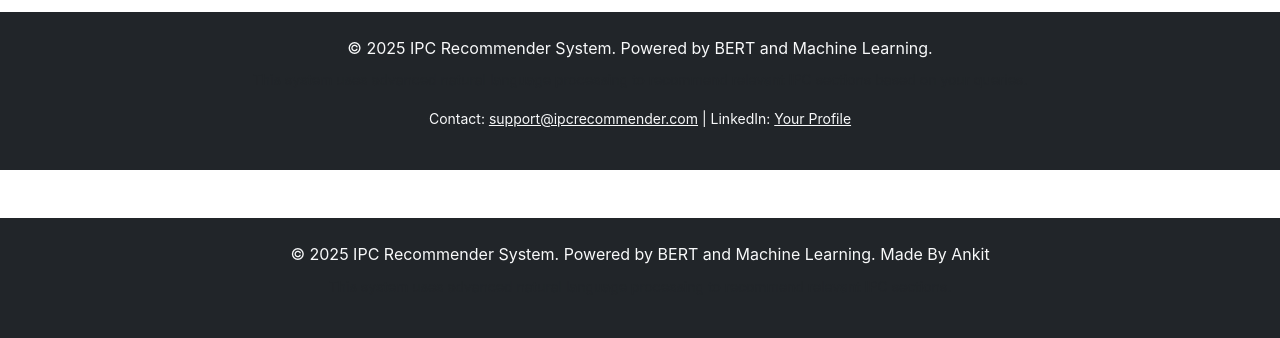
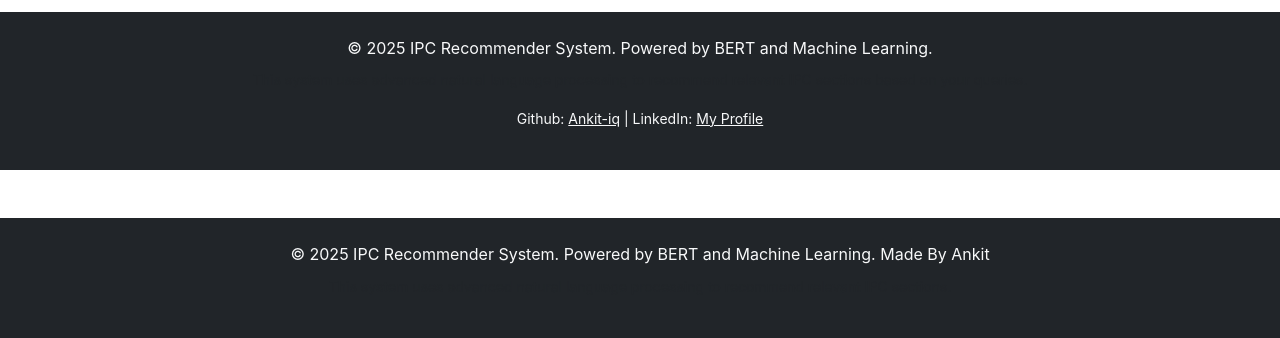
Before and after one commit to Ankit-iq/ipc-recommendation, a Flask app: page / in a window 1280 px wide. Shown: the part 1931-2269 px from the top of the page. Run offline with Flask 3, Linux system fonts and the light colour scheme; parts of the project's set-up code (start-up, migrations or seed data) failed here and were passed over.

Commit message:
Updated LinkedIn and Github Prof

```diff
--- a/templates/index.html
+++ b/templates/index.html
@@ -227,8 +227,8 @@
                         This system uses advanced natural language processing to recommend relevant IPC sections based on your queries.
                     </p>
                     <p class="small">
-                        Contact: <a href="mailto:support@ipcrecommender.com" class="text-light">support@ipcrecommender.com</a> |
-                        LinkedIn: <a href="https://www.linkedin.com/in/yourprofile" target="_blank" class="text-light">Your Profile</a>
+                        Github: <a href="https://github.com/Ankit-iq" class="text-light">Ankit-iq</a> |
+                        LinkedIn: <a href="https://www.linkedin.com/in/ankit-kumar-bhuyan-537740279/" target="_blank" class="text-light">My Profile</a>
                     </p>
                 </div>
             </div>
```
